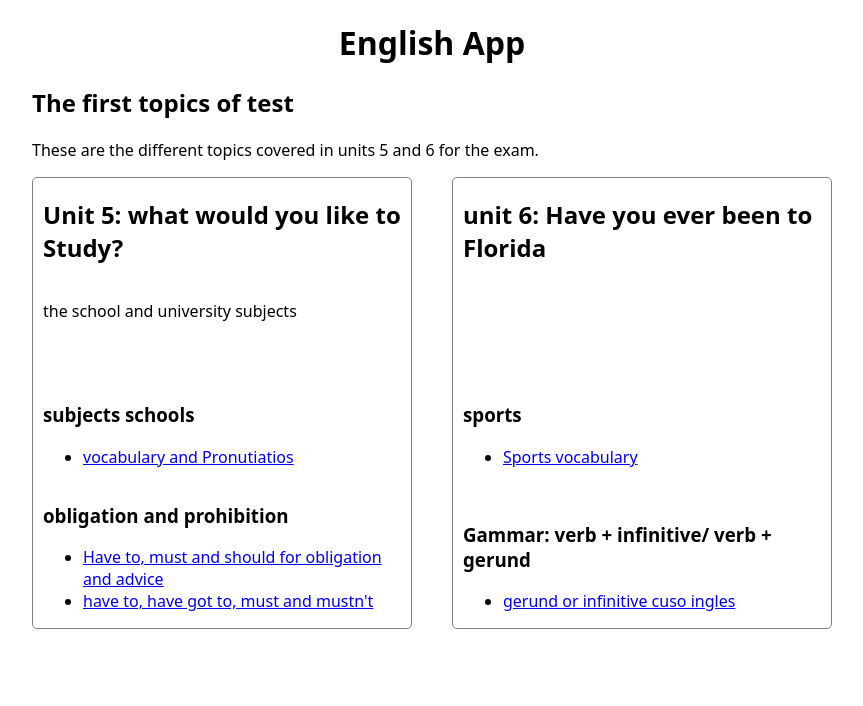
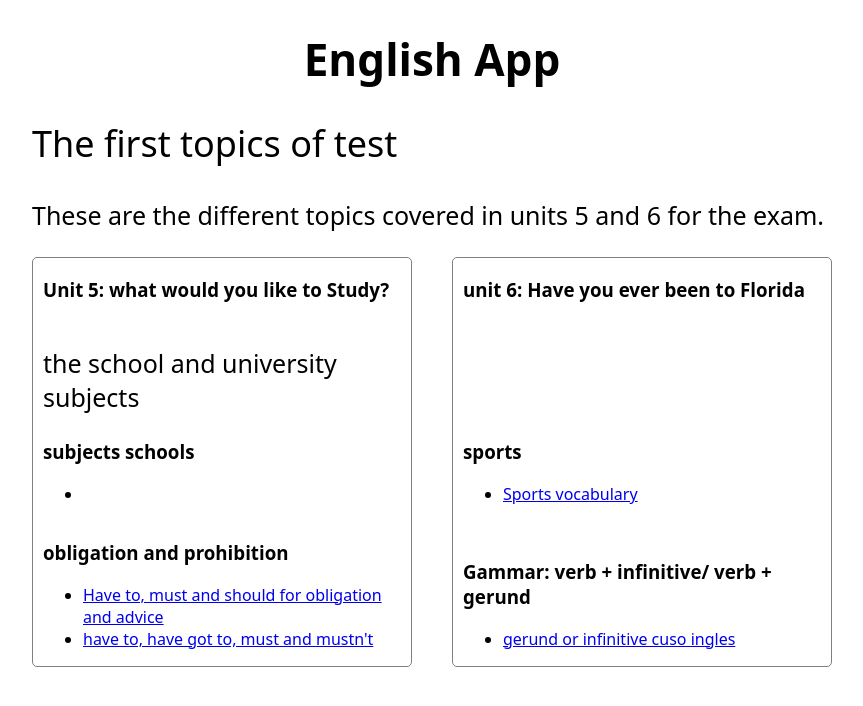
Before and after one commit to elizonRL/English_project, a React (Vite) app: page / in a window 1280 px wide. Shown: the top 706 px of the page, without its empty margins (208-1071 px from the left). Built offline with nearby package versions, Linux system fonts and the light colour scheme; data requests are answered from the project's data file.

Commit message:
refactor add json server and used

```diff
--- /dev/null
+++ b/db.json
@@ -0,0 +1,68 @@
+{
+  "topics": [
+    {
+      "id": 1,
+      "title": "Unit 5: what would you like to Study?",
+      "desciption": "the school and university subjects ",
+      "units": [
+        {
+          "id": 1,
+          "title": "subjects schools",
+          "links": [
+            {
+              "id": 1,
+              " title": "vocabulary and Pronutiatios",
+              "url": "https://ieltsliz.com/education-vocabulary-and-pronunciation/"
+            }
+          ]
+        },
+        {
+          "id": 2,
+          "title": "obligation and prohibition",
+          "links": [
+            {
+              "id": 1,
+              "title": "Have to, must and should for obligation and advice",
+              "url": "https://learnenglishteens.britishcouncil.org/grammar/a1-a2-grammar/have-must-should-obligation-advice"
+            },
+            {
+              "id": 2,
+              "title": "have to, have got to, must and mustn't",
+              "url": "https://test-english.com/grammar-points/b1/have-to-must-should/"
+            }
+          ]
+        }
+      ]
+    },
+
+    {
+      "id": 2,
+      "title": "unit 6: Have you ever been to Florida",
+      "desciption": "",
+      "units": [
+        {
+          "id": 1,
+          "title": "sports",
+          "links": [
+            {
+              "id": 1,
+              "title": "Sports vocabulary",
+              "url": "https://www.myenglishpages.com/vocabulary-lesson-sports/"
+            }
+          ]
+        },
+        {
+          "id": 2,
+          "title": "Gammar: verb + infinitive/ verb + gerund",
+          "links": [
+            {
+              "id": 1,
+              "title": "gerund or infinitive cuso ingles",
+              "url": "https://www.curso-ingles.com/aprender/cursos/nivel-intermedio/the-gerund-and-infinitive/the-gerund-and-infinitive"
+            }
+          ]
+        }
+      ]
+    }
+  ]
+}
--- a/main.css
+++ b/main.css
@@ -11,7 +11,18 @@ main {
 }
 h1 {
   text-align: center;
+  font-size: 44px;
+  font-weight: 600;
 }
+h2{
+  font-size: 36px;
+  font-weight: 500;
+}
+p{
+  font-size: 25px;
+  font-weight: 400;
+}
+/* class's */
 .cards {
   display: grid;
   grid-template-columns: repeat(auto-fit, minmax(250px, 1fr));
--- a/src/App.jsx
+++ b/src/App.jsx
@@ -1,99 +1,26 @@
+import { useEffect, useState } from "react";
+import Card from "./components/Card";
+import getDataService from "./services/getData.service";
+
 const App = () => {
-  const topics = [
-    {
-      id: 1,
-      title: "Unit 5: what would you like to Study?",
-      desciption: "the school and university subjects ",
-      units: [
-        {
-          id: 1,
-          title: "subjects schools",
-          links: [
-            {
-              id: 1,
-              title: "vocabulary and Pronutiatios",
-              url: "https://ieltsliz.com/education-vocabulary-and-pronunciation/",
-            },
-          ],
-        },
-        {
-          id: 2,
-          title: "obligation and prohibition",
-          links: [
-            {
-              id: 1,
-              title: "Have to, must and should for obligation and advice",
-              url: "https://learnenglishteens.britishcouncil.org/grammar/a1-a2-grammar/have-must-should-obligation-advice",
-            },
-            {
-              id: 2,
-              title: "have to, have got to, must and mustn't",
-              url: "https://test-english.com/grammar-points/b1/have-to-must-should/",
-            },
-          ],
-        },
-      ],
-    },
-    {
-      id: 2,
-      title: "unit 6: Have you ever been to Florida",
-      desciption: "",
-      units: [
-        {
-          id: 1,
-          title: "sports",
-          links: [
-            {
-              id: 1,
-              title: "Sports vocabulary",
-              url: "https://www.myenglishpages.com/vocabulary-lesson-sports/",
-            },
-          ],
-        },
-        {
-          id: 2,
-          title: "Gammar: verb + infinitive/ verb + gerund",
-          links: [
-            {
-              id: 1,
-              title: "gerund or infinitive cuso ingles",
-              url: "https://www.curso-ingles.com/aprender/cursos/nivel-intermedio/the-gerund-and-infinitive/the-gerund-and-infinitive",
-            },
-          ],
-        },
-      ],
-    },
-  ];
+  const [topic, setTopics] = useState([]);
+  useEffect(() => {
+    getDataService.getAllData().then((data) => {
+      setTopics(data)
+      console.log("data fromt api =>", data);
+    });
+  }, []);
+  console.log("topic useState =>", topic)
+
   return (
     <>
       <main>
-        <h1>English App </h1>
+        <h1>English App</h1>
         <h2>The first topics of test</h2>
         <p>
           These are the different topics covered in units 5 and 6 for the exam.
         </p>
-        <div className="cards">
-          {topics.map((topic) => (
-            <article className="card" key={topic.id}>
-              <h2>{topic.title}</h2>
-              <p>{topic.desciption}</p>
-              {topic.units.map((recurso) => (
-                <div key={recurso.id}>
-                  <h3>{recurso.title}</h3>
-                  <ul>
-                    {recurso.links.map((link) => (
-                      <li key={link.id}>
-                        <a href={link.url} target="blank">
-                          {link.title}
-                        </a>
-                      </li>
-                    ))}
-                  </ul>
-                </div>
-              ))}
-            </article>
-          ))}
-        </div>
+        <Card topics={topic} />
       </main>
     </>
   );
--- /dev/null
+++ b/src/components/Card.jsx
@@ -0,0 +1,29 @@
+const Card = (topics) => {
+    console.log(topics)
+  return (<>
+  <div className="cards">
+          {topics.topics.map((topic) => (
+            <article className="card" key={topic.id}>
+              <h3>{topic.title}</h3>
+              <p>{topic.desciption}</p>
+              {topic.units.map((recurso) => (
+                <div key={recurso.id}>
+                  <h3>{recurso.title}</h3>
+                  <ul>
+                    {recurso.links.map((link) => (
+                      <li key={link.id}>
+                        <a href={link.url} target="blank">
+                          {link.title}
+                        </a>
+                      </li>
+                    ))}
+                  </ul>
+                </div>
+              ))}
+            </article>
+          ))}
+        </div>
+  </>);
+};
+
+export default Card;
--- /dev/null
+++ b/src/services/getData.service.js
@@ -0,0 +1,11 @@
+import axios from "axios";
+
+const getAllData = ()=>{
+    const request = axios.get('http://localhost:3001/topics')
+
+    return request.then((response) => response.data);
+}
+
+export default{
+    getAllData
+}
```
Also changed, not shown: package.json (+6 -1 lines), src/components/icons/Yotube.jsx (added, +17 -0 lines), 1 other file (tests, documents, lock files or other folders).
